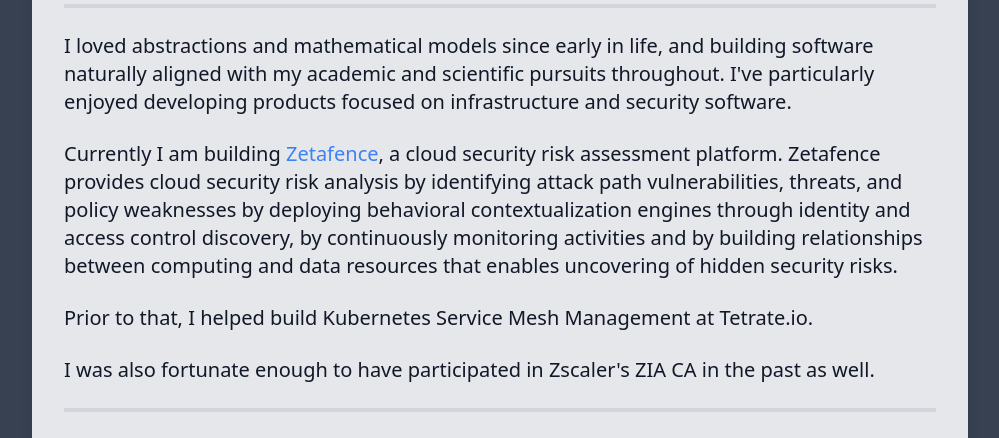
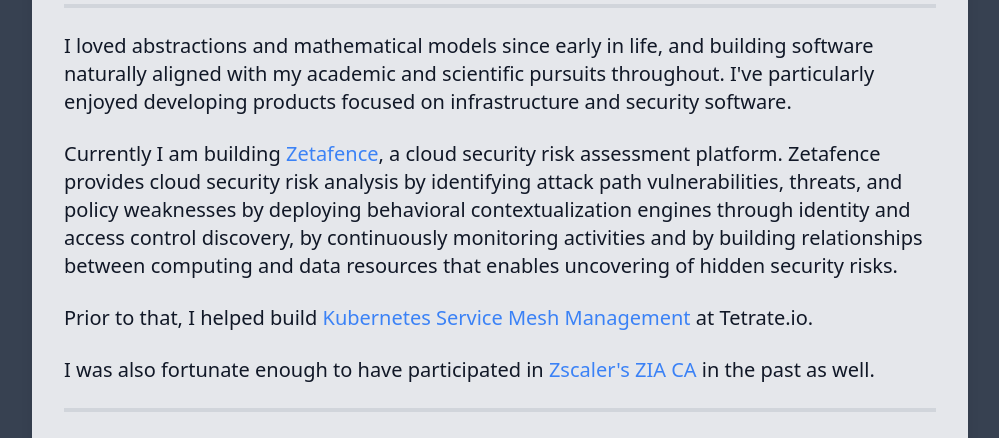
Before and after one commit to saigs/saigs.github.io, a plain HTML site: page index.htm in a window 1280 px wide. Shown: the part 204-642 px from the top of the page, without its empty margins (140-1139 px from the left). Drawn offline with nearby package versions, Linux system fonts and the light colour scheme.

Commit message:
Updated formatting

```diff
--- a/index.htm
+++ b/index.htm
@@ -48,13 +48,13 @@
 	  <br/>
 
       <p class="text-xl text-left">
-	  Prior to that, I helped build <a href="https://tetrate.io/tetrate-service-bridge/">Kubernetes Service Mesh Management</a> at <a href="https://tetrate.io">Tetrate.io</a>.
+	  Prior to that, I helped build <a href="https://tetrate.io/tetrate-service-bridge/" class="inline-block text-blue-500 hover:text-blue-700 transition-colors">Kubernetes Service Mesh Management</a> at <a href="https://tetrate.io">Tetrate.io</a>.
       </p>
 
 	  <br/>
 
       <p class="text-xl text-left">
-	  I was also fortunate enough to have participated in <a href="https://www.zscaler.com/products-and-solutions/zscaler-internet-access">Zscaler's ZIA CA</a> in the past as well.
+	  I was also fortunate enough to have participated in <a href="https://www.zscaler.com/products-and-solutions/zscaler-internet-access" class="inline-block text-blue-500 hover:text-blue-700 transition-colors">Zscaler's ZIA CA</a> in the past as well.
       </p>
 
 	  <br/>
```
